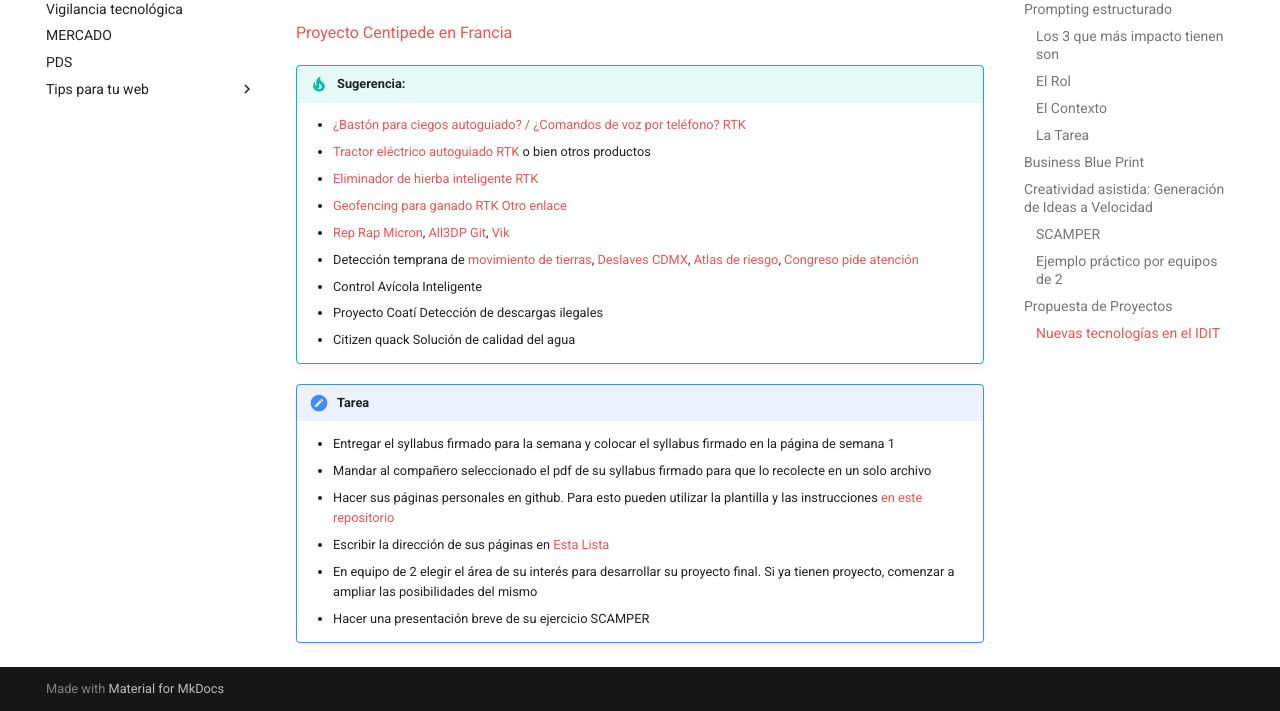
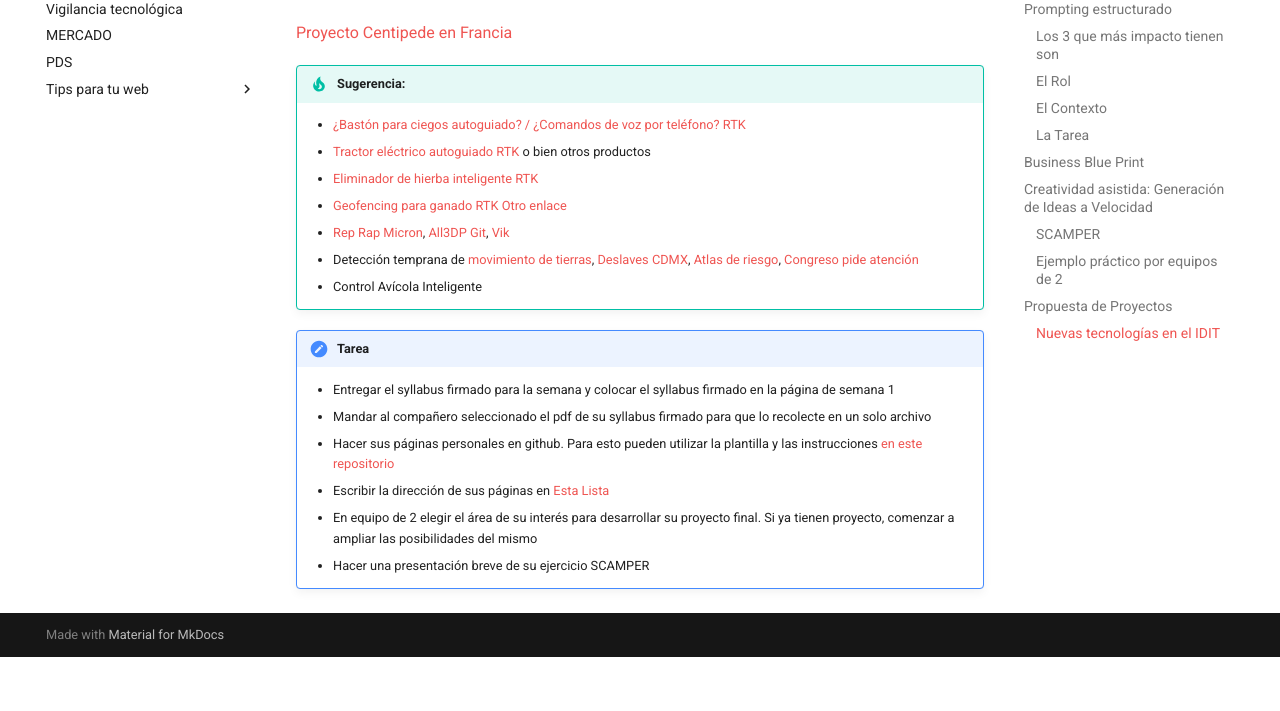
Before and after one commit to Aristarco/Proyectos4, an MkDocs documentation site: the page built from docs/semana1.md, in a window 1280 px wide and 900 px high, scrolled down 9253 px, cut to the strip 189-900 px from the top of the window. Built offline with MkDocs 1.6.1 and Material for MkDocs 9.7.7, drawn with Linux system fonts in a browser that asks for light colours; after the commit the page ends 10099 px from its top, so only the background shows below that.

Commit message:
Update semana1.md

```diff
--- a/docs/semana1.md
+++ b/docs/semana1.md
@@ -225,8 +225,7 @@ Puedes abrir [el ejercicio SCAMPER aquí](https://docs.google.com/presentation/d
     - [Rep Rap Micron](https://www-hackster-io.cdn.ampproject.org/c/s/www.hackster.io/news/can-reprap-revolutionize-3d-printing-again-with-the-new-micron-design-18c4775e4d1a.amp), [All3DP](https://all3dp.com/es/4/nueva-impresora-3d-diy-de-precision-a-micronivel-de-un-pionero-de-reprap-pone-la-tecnologia-al-alcance-de-su-escritorio/) [Git](https://github.com/VikOlliver/RepRapMicron), [Vik](https://3dprintingindustry.com/news/interview-vik-olliver-first-reprap-volunteer-didnt-just-build-3d-printer-133892/)
     - Detección temprana de [movimiento de tierras](https://www.instagram.com/reel/DM-1UYGIEre/?utm_source=ig_web_copy_link&igsh=MzRlODBiNWFlZA==), [Deslaves CDMX](https://www.reforma.com/ubican-462-puntos-con-riesgo-de-deslave-o-inundacion-en-cdmx/ar2875886), [Atlas de riesgo](https://www.atlas.cdmx.gob.mx/analisisn3/), [Congreso pide atención](https://www.congresocdmx.gob.mx/comsoc-pide-congreso-acciones-atender-deslaves-cuajimalpa-5557-1.html)
     - Control Avícola Inteligente
-    - Proyecto Coatí Detección de descargas ilegales
-    - Citizen quack Solución de calidad del agua
+
 
 
 
```
